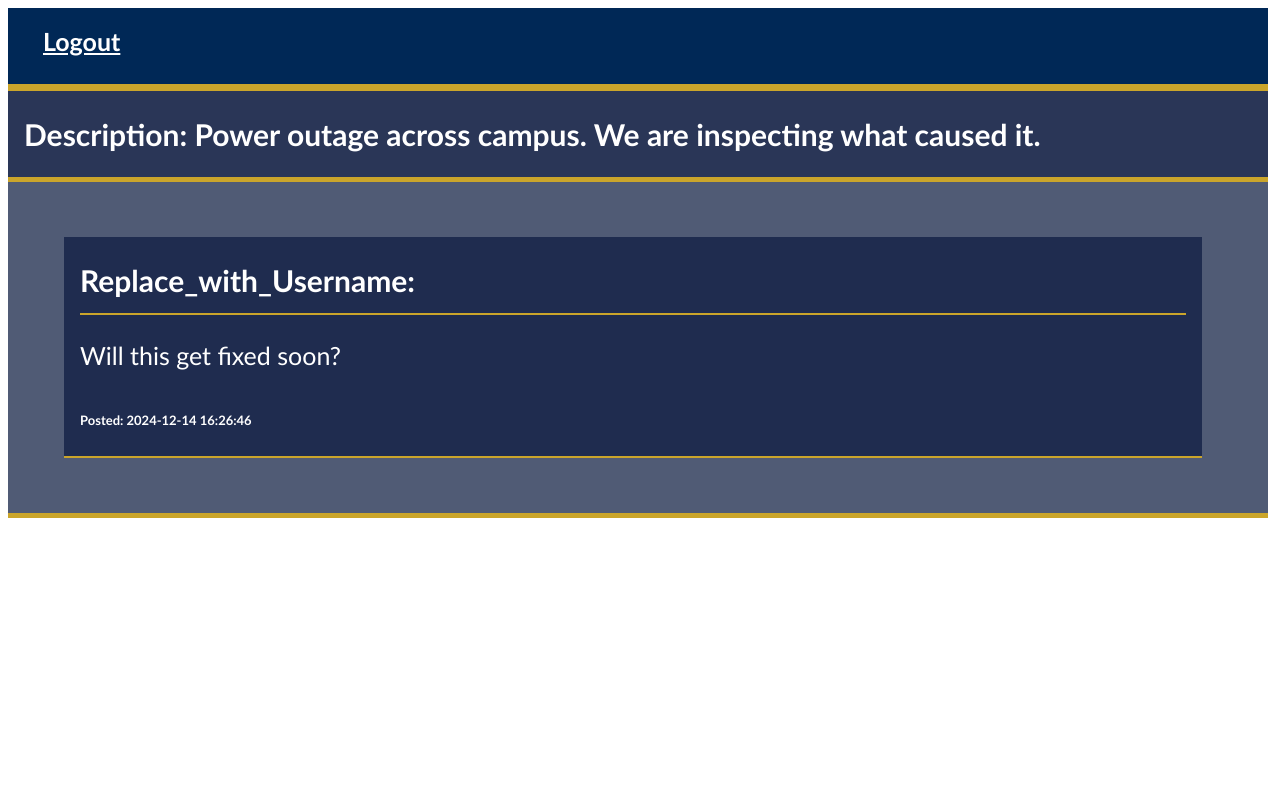
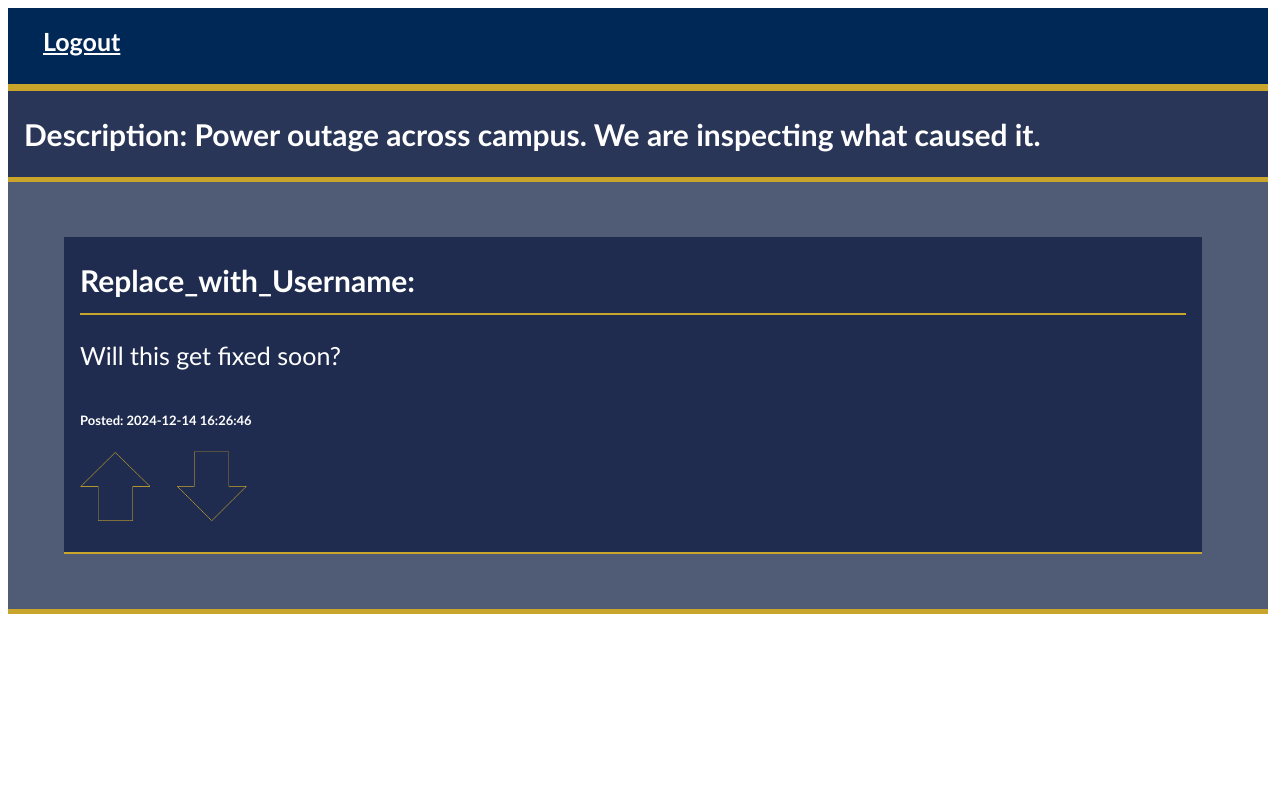
Before and after one commit to DDyzygy/CSE-108-Final, a Flask app: page /post/1 in a window 1280 px wide. Run offline with Flask 3, Linux system fonts and the light colour scheme; data comes from the database, SQL or seed files in the repository.

Commit message:
Added upvote/downvote images

```diff
--- a/static/styles.css
+++ b/static/styles.css
@@ -10,7 +10,6 @@ body {
     align-items: center;
     font-family: Calibri;
     font-weight: 600;
-    overflow: hidden;
 }
 
 h1 {
@@ -257,10 +256,33 @@ h3{
 
 .post small{
     font-size: 13px;
-    color:white;
 }
 
 .post a{
     text-decoration: none;
     color:white;
 }
+.post a:hover{
+    text-decoration: underline;
+    color:#caa52b;
+
+}
+
+.upvote_downvote{
+    height: 70px;
+    width: 70px;
+    margin-top: 20px;
+    margin-right: 20px;
+    transition: 0.5s;
+
+}
+
+#downvote:hover{
+    background-image: url('../static/downvote_active.png');
+    background-size: 70px 70px;
+}
+
+#upvote:hover{
+    background-image: url('../static/upvote_active.png');
+    background-size: 70px 70px;
+}
--- a/templates/post_comments.html
+++ b/templates/post_comments.html
@@ -25,7 +25,11 @@
                             Replace_with_Username:<hr>
                             <p>{{comment.comment}}</p>
                             <small>Posted: {{comment.comment_time_date}}</small>
+                            <br>
+                            <img src = "../static/upvote_inactive.png" class = "upvote_downvote" id = "upvote">
+                            <img src = "../static/downvote_inactive.png"class = "upvote_downvote" id = "downvote">
                         </li>
+
                     {% endfor %}
                 </ul>
             {% else %}
--- a/templates/topic_posts.html
+++ b/templates/topic_posts.html
@@ -27,6 +27,9 @@
             <p>{{post.post_comment}}</p>
             <small>Posted: {{post.post_time_date}}</small>
             </a>
+            <br>
+            <img src = "../static/upvote_inactive.png" class = "upvote_downvote" id = "upvote">
+            <img src = "../static/downvote_inactive.png"class = "upvote_downvote" id = "downvote">
         </li>
         <br>
         {%else%}
```
Also changed, not shown: static/downvote_active.png (added), static/downvote_inactive.png (added), static/upvote_active.png (added), static/upvote_inactive.png (added), 2 other files.
